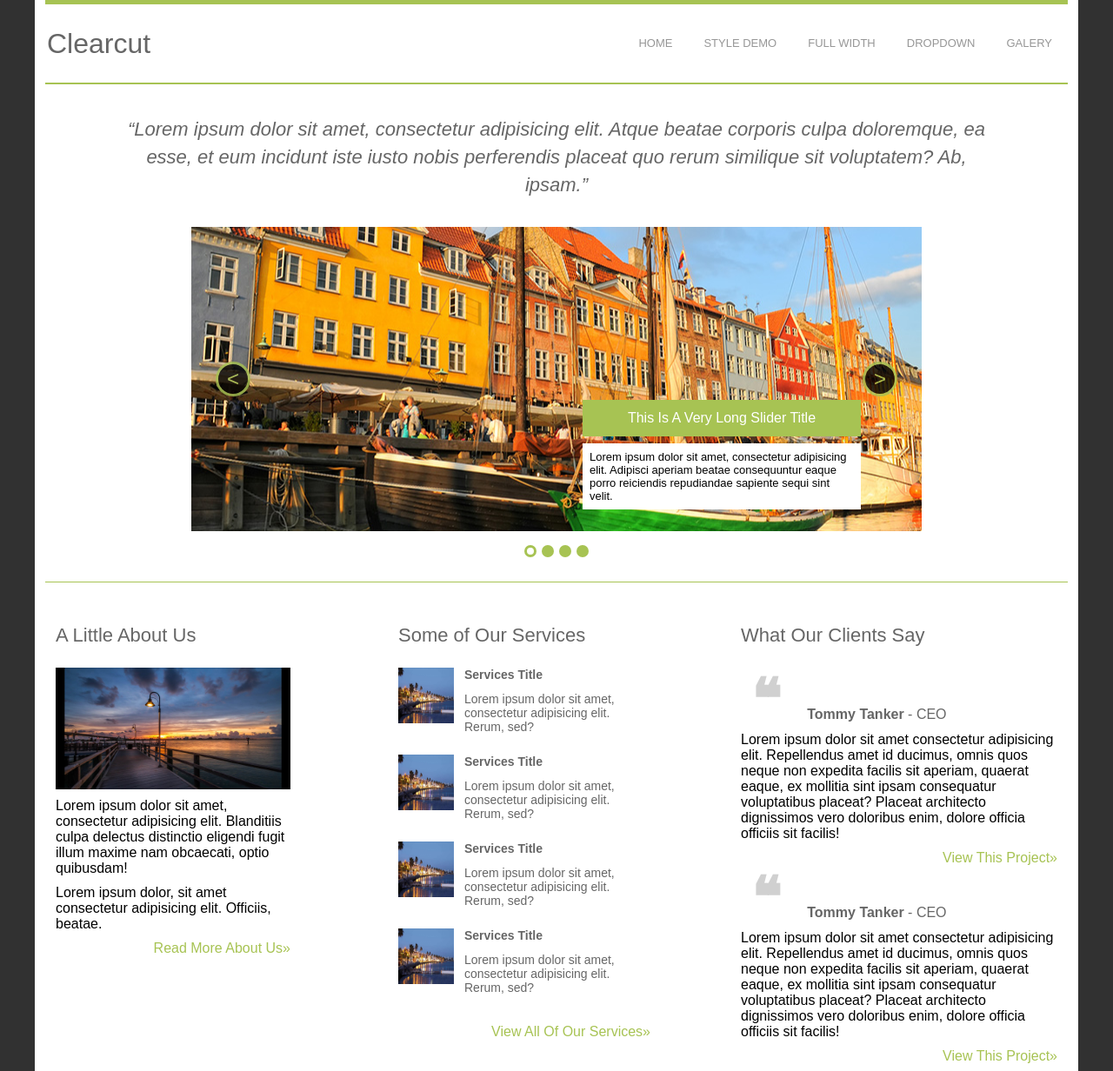
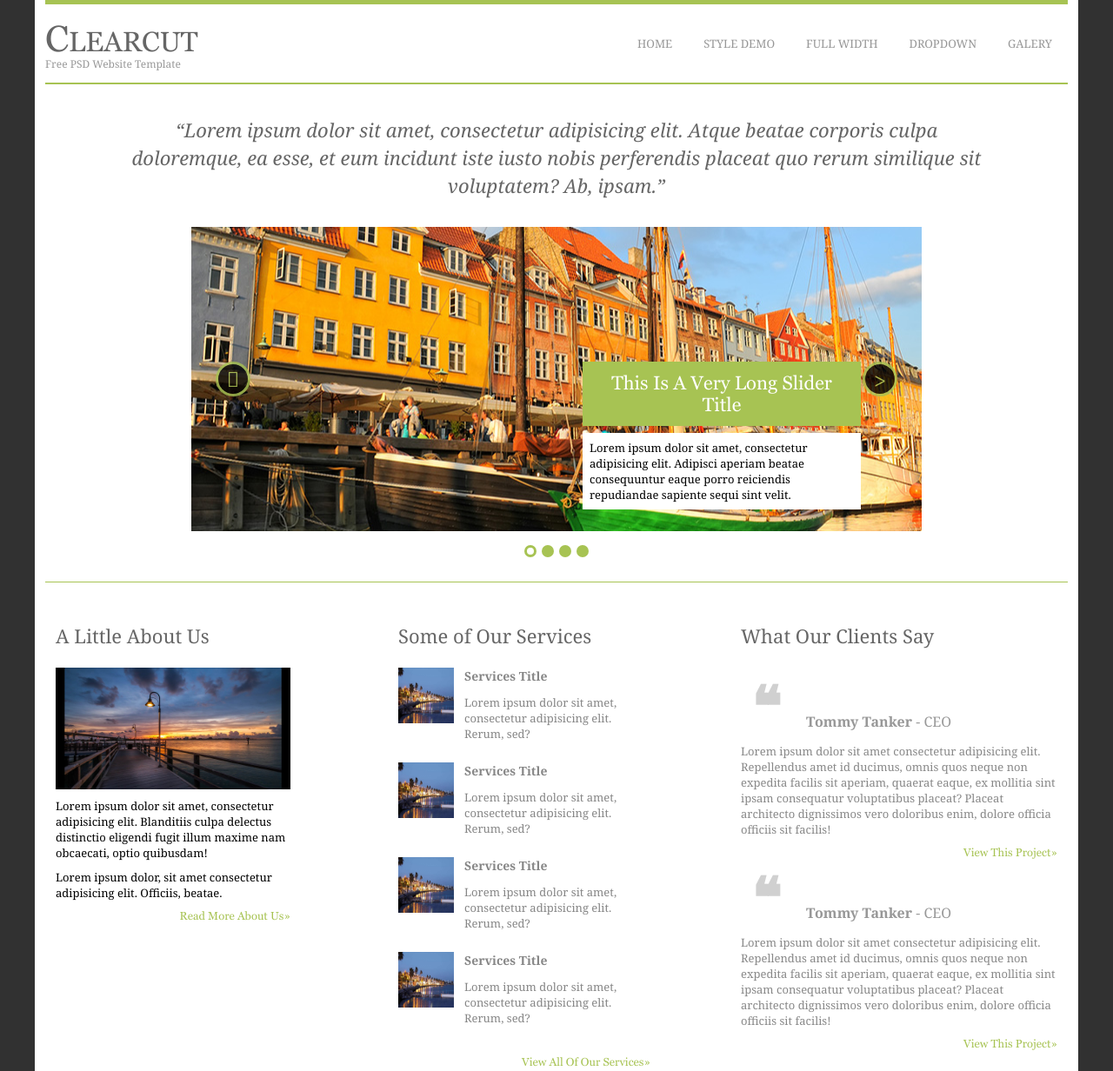
Before and after one commit to aotarasenko/ASLtask, a website: page UI/index.html in a window 1280 px wide. Shown: the top 1232 px of the page at 87% size. Drawn offline with Linux system fonts and the light colour scheme.

Commit message:
correctly add Georgia font

```diff
--- a/UI/css/index.css
+++ b/UI/css/index.css
@@ -7,8 +7,9 @@
 }
 
 *, *::before, *::after{
-    font-family: sans-serif;
+    font-family: 'Georgia';
     box-sizing: border-box;
+    font-style: normal;
     margin: 0;
     padding: 0;
 }
@@ -42,13 +43,23 @@ body{
     height: 100%;
     min-width: 123px;
     display: flex;
-    align-items: center;
+    align-items: flex-start;
     justify-content: center;
+    flex-direction: column;
 }
 .logo__text{
     text-decoration: none;
     color: #666666;
     font-size: 32px;
+}
+.logo__text::first-letter{
+    font-size: 42px;
+}
+.logo__subtext{
+    font-size: 12px;
+    line-height: 12px;
+    color: #999999;
+    font-weight: lighter;
 }
 .nav__list{
     display: flex;
@@ -57,14 +68,15 @@ body{
 .nav__link{
     text-decoration: none;
     font-size: 13px;
+    font-weight: 100;
     color: #979797;
     display: flex;
     align-items: center;
     height: 100%;
     padding: 0 18px;
-    line-height: 16px;
     transition: .3s background ease;
     position: relative;
+    line-height: 16px;
 }
 .nav__link:hover{
     background: #a7c353;
@@ -158,6 +170,7 @@ body{
     background: #a7c353;
     color: white;
     padding: 12px;
+    font-size: 22px;
     text-align: center;
 }
 .slide__text{
@@ -247,17 +260,20 @@ body{
 .about__text{
     margin-top: 10px;
     font-weight: 100;
+    font-size: 13px;
 }
 .advantages__title{
     font-size: 22px;
     color: #666;
     font-weight: 200;
     margin: 24px 0px;
+    line-height: 26px;
 }
 .more__link{
     color: #a7c353;
     align-self: end;
     margin-top: 10px;
+    font-size: 13px;
     text-decoration: none;
 }
 .services__content{
@@ -275,14 +291,16 @@ body{
     height: 64px;
 }
 .services__title{
-    font-weight: 200;
     font-size: 14px;
     margin-left: 12px;
-    color: #666;
+    color: #878787;
+    font-weight: 300;
 }
 .services__text{
     font-weight: 100;
     margin-top: 12px;
+    font-size: 13px;
+    color: #868686;
 }
 
 .comment__block{
@@ -290,7 +308,8 @@ body{
     flex-direction: column;
 }
 .comment__name{
-    color: #666;
+    color: #989898;
+    font-size: 16px;
 }
 .comment_quote{
     font-size: 64px;
@@ -300,9 +319,13 @@ body{
 }
 .job{
     font-weight: 100;
+    font-size: 16px;
 }
 .comment__text{
     font-weight: 100;
+    font-size: 13px;
+    line-height: 18px;
+    color: #888888;
 }
 
 
--- a/UI/index.html
+++ b/UI/index.html
@@ -2,7 +2,8 @@
 <html lang="en">
 <head>
     <meta charset="UTF-8">
-    <!--Icons not displayed  :( and i exclude them -->
+    <link rel="stylesheet" href="./node_modules/@fortawesome/fontawesome-free/css/all.css">
+    <link rel="stylesheet" href="https://use.fontawesome.com/releases/v5.15.3/css/all.css" integrity="sha384-SZXxX4whJ79/gErwcOYf+zWLeJdY/qpuqC4cAa9rOGUstPomtqpuNWT9wdPEn2fk" crossorigin="anonymous">
     <link rel="stylesheet" href="css/index.css">
     <meta name="viewport"
           content="width=device-width, user-scalable=no, initial-scale=1.0, maximum-scale=1.0, minimum-scale=1.0">
@@ -17,8 +18,11 @@
         <nav class="nav__main">
             <div class="logo">
                 <a href="/" class="logo__text">
-                    Clearcut
+                    CLEARCUT
                 </a>
+                <span class="logo__subtext">
+                    Free PSD Website Template
+                </span>
             </div>
             <ul class="nav__list">
                 <li class="nav__item">
@@ -61,40 +65,6 @@
                     </a>
                 </li>
             </ul>
-            <!-- <div class="nav__list">
-                <a href="#" class="nav__link">
-                    HOME
-                </a>
-                <a href="#" class="nav__link">
-                    STYLE DEMO
-                </a>
-                <a href="#" class="nav__link">
-                    FULL WIDTH
-                </a>
-                <a href="#" class="nav__link">
-                    <div class="nav__link drop">
-                        DROPDOWN
-                    </div>
-                    <div class="drop__menu">
-                        <a href="" class="nav__link">
-                            link one
-                        </a>
-                        <a href="" class="nav__link">
-                            link two
-                        </a>
-                        <a href="" class="nav__link">
-                            link three
-                        </a>
-                        <a href="" class="nav__link">
-                            link fourth
-                        </a>
-                    </div>
-                </a>
-
-                <a href="#" class="nav__link">
-                    GALLERY
-                </a>
-            </div> -->
             <div class="menu__burger">
                 <div></div>
                 <div></div>
@@ -117,7 +87,7 @@
 <div class="container">
     <section class="slider">
         <div class="arrow arrow__left">
-            <
+            <i class="fas fa-chevron-circle-left"></i>
         </div>
         <div class="slide__block">
             <div class="slide">
--- /dev/null
+++ b/UI/package.json
@@ -0,0 +1,5 @@
+{
+  "dependencies": {
+    "@fortawesome/fontawesome-free": "^5.15.3"
+  }
+}
```
Also changed, not shown: 2 other files.
